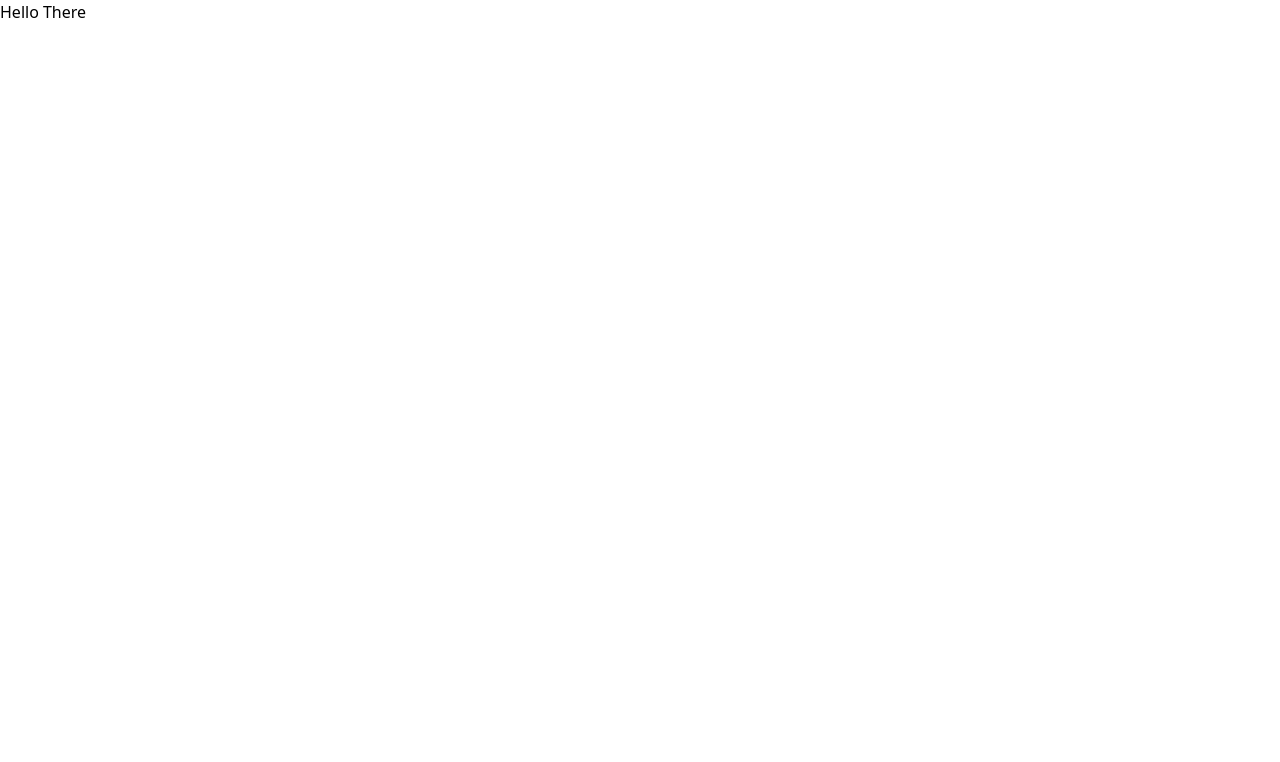
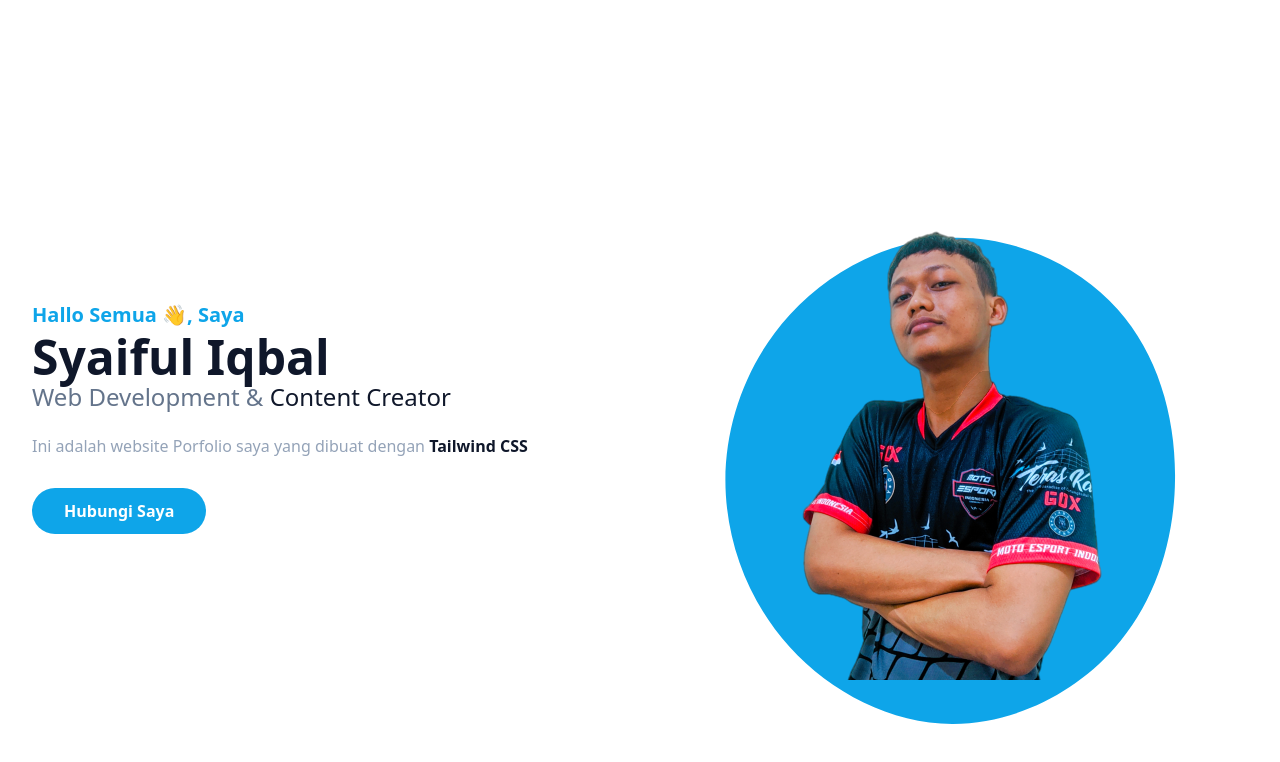
Before and after one commit to Ballsky26/portfolio-tailwind-css, a website: page index.html in a window 1280 px wide. Drawn offline with Linux system fonts and the light colour scheme.

Commit message:
Membuat Hero Section

```diff
--- a/index.html
+++ b/index.html
@@ -8,6 +8,58 @@
     <link rel="stylesheet" href="dist/output.css" />
   </head>
   <body>
-    <h1>Hello There</h1>
+    <!-- Hero Section Start -->
+    <section id="home" class="pt-36">
+      <div class="container">
+        <div class="flex flex-wrap">
+          <div class="w-full self-center px-4 lg:w-1/2">
+            <h1 class="text-base font-semibold text-primary md:text-xl">
+              Hallo Semua 👋, Saya
+              <span class="block font-bold text-dark text-4xl mt-1 lg:text-5xl"
+                >Syaiful Iqbal</span
+              >
+            </h1>
+            <h2 class="font-medium text-slate-500 text-lg mb-5 lg:text-2xl">
+              Web Development & <span class="text-dark">Content Creator</span>
+            </h2>
+            <p class="font-medium text-slate-400 mb-10 leading-relaxed">
+              Ini adalah website Porfolio saya yang dibuat dengan
+              <span class="text-dark font-bold">Tailwind CSS</span>
+            </p>
+            <a
+              href="#"
+              class="text-base font-semibold text-white bg-sky-500 py-3 px-8 rounded-full hover:shadow-lg hover:opacity-80 duration-300 ease-in-out"
+              >Hubungi Saya</a
+            >
+          </div>
+          <div class="w-full self-end px-4 lg:w-1/2">
+            <div class="relative mt-10 lg:mt-9 lg:right-0">
+              <img
+                src="dist/img/Ballsky.png"
+                alt="Ballsky"
+                class="max-w-full mx-auto"
+              />
+              <span
+                class="absolute -bottom-0 -z-10 left-1/2 -translate-x-1/2 md:scale-125"
+              >
+                <svg
+                  width="400"
+                  height="400"
+                  viewBox="0 0 200 200"
+                  xmlns="http://www.w3.org/2000/svg"
+                >
+                  <path
+                    fill="#0ea5e9"
+                    d="M60.3,-62C74.9,-45.6,81.4,-22.8,81.1,-0.3C80.9,22.2,73.8,44.5,59.1,61.1C44.5,77.7,22.2,88.8,0.1,88.7C-22,88.6,-44,77.3,-59.1,60.6C-74.2,44,-82.4,22,-82.4,0C-82.3,-21.9,-74,-43.8,-58.9,-60.2C-43.8,-76.7,-21.9,-87.7,0.5,-88.1C22.8,-88.6,45.6,-78.5,60.3,-62Z"
+                    transform="translate(100 100) scale(1.1)"
+                  />
+                </svg>
+              </span>
+            </div>
+          </div>
+        </div>
+      </div>
+    </section>
+    <!-- Hero Section End -->
   </body>
 </html>
--- a/tailwind.config.js
+++ b/tailwind.config.js
@@ -2,7 +2,19 @@
 module.exports = {
   content: ["index.html"],
   theme: {
-    extend: {},
+    container: {
+      center: true,
+      padding: "16px",
+    },
+    extend: {
+      colors: {
+        primary: "#0ea5e9",
+        dark: "#0f172a",
+      },
+      screens: {
+        "2xl": "1320px",
+      },
+    },
   },
   plugins: [],
 };
```
Also changed, not shown: dist/img/Ballsky.png (added), dist/output.css.
